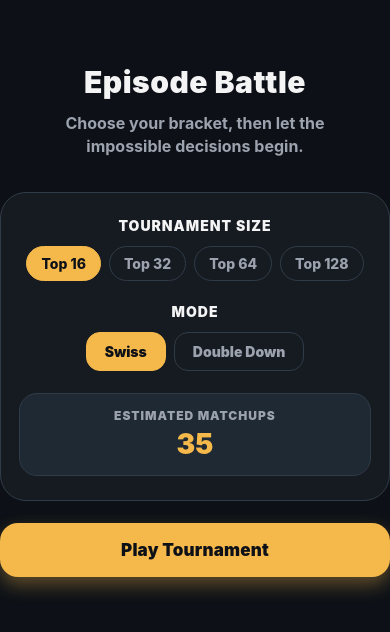
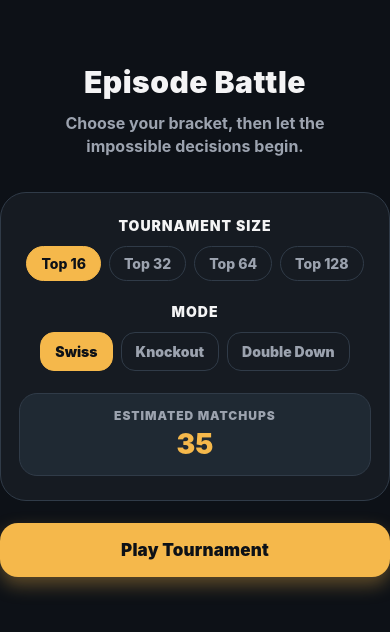
Before and after one commit to EbubekirErden/EpisodeBattle, a React Native app: screen / in a window 390 px wide. Shown: the top 632 px of the page. Built offline with nearby package versions, Linux system fonts and the light colour scheme.

Commit message:
feat: add knockout mode

```diff
--- a/src/components/ModeSelector.tsx
+++ b/src/components/ModeSelector.tsx
@@ -34,6 +34,23 @@ export function ModeSelector({
       <TouchableOpacity
         style={[
           styles.modeButton,
+          selectedMode === "knockout" && styles.modeButtonActive,
+        ]}
+        onPress={() => onSelectMode("knockout")}
+      >
+        <Text
+          style={[
+            styles.modeButtonText,
+            selectedMode === "knockout" && styles.modeButtonTextActive,
+          ]}
+        >
+          Knockout
+        </Text>
+      </TouchableOpacity>
+
+      <TouchableOpacity
+        style={[
+          styles.modeButton,
           selectedMode === "doubleDown" && styles.modeButtonActive,
         ]}
         onPress={() => onSelectMode("doubleDown")}
--- a/src/screens/BattleScreen.tsx
+++ b/src/screens/BattleScreen.tsx
@@ -140,6 +140,10 @@ function getTournamentTitle(tournament: TournamentState): string {
     return `Double Down Round ${tournament.currentRound}`;
   }
 
+  if (tournament.phase === "knockout") {
+    return `Knockout Round ${tournament.currentRound}`;
+  }
+
   if (tournament.phase === "final" && tournament.finalStage === "semifinals") {
     return "Final 4 - Semifinals";
   }
@@ -155,7 +159,7 @@ function getProgressText(tournament: TournamentState): string {
   const matchNumber = tournament.currentMatchIndex + 1;
   const totalMatches = tournament.currentMatches.length;
 
-  if (tournament.phase === "doubleDown") {
+  if (tournament.phase === "doubleDown" || tournament.phase === "knockout") {
     const activeCount = getActiveCount(tournament);
 
     return `Match ${matchNumber}/${totalMatches} • ${activeCount} alive`;
--- a/src/screens/StartScreen.tsx
+++ b/src/screens/StartScreen.tsx
@@ -72,6 +72,10 @@ function getMatchupEstimate(
     return `${matchups}`;
   }
 
+  if (mode === "knockout") {
+    return `${poolSize - 1}`;
+  }
+
   const doubleDownEstimates: Record<number, string> = {
     16: "31",
     32: "63",
--- a/src/styles/appStyles.ts
+++ b/src/styles/appStyles.ts
@@ -360,6 +360,7 @@ export const styles = StyleSheet.create({
 
   modeSelector: {
     flexDirection: "row",
+    flexWrap: "wrap",
     gap: 8,
     justifyContent: "center",
     marginBottom: 0,
@@ -370,7 +371,7 @@ export const styles = StyleSheet.create({
     borderColor: colors.border,
     borderRadius: 14,
     paddingVertical: 10,
-    paddingHorizontal: 18,
+    paddingHorizontal: 14,
     backgroundColor: colors.surface,
   },
 
--- a/src/tournament/engine.ts
+++ b/src/tournament/engine.ts
@@ -7,6 +7,7 @@ import {
 } from "@/tournament/types";
 
 const DOUBLE_DOWN_LOSSES = 2;
+const KNOCKOUT_LOSSES = 1;
 
 function getMaxSwissRounds(poolSize: number): number {
   if (poolSize <= 16) return 4;
@@ -50,7 +51,7 @@ export function createTournament(
     maxSwissRounds: getMaxSwissRounds(actualPoolSize),
     currentRound: 1,
 
-    eliminationLosses: DOUBLE_DOWN_LOSSES,
+    eliminationLosses: getEliminationLosses(mode),
 
     episodeIds,
     standings,
@@ -69,7 +70,7 @@ export function createTournament(
     currentMatches:
       mode === "swiss"
         ? generateSwissMatches(initialState)
-        : generateDoubleDownMatches(initialState),
+        : generateEliminationMatches(initialState),
   };
 }
 
@@ -77,6 +78,7 @@ export function getCurrentMatch(state: TournamentState): Match | null {
   if (
     state.phase !== "swiss" &&
     state.phase !== "doubleDown" &&
+    state.phase !== "knockout" &&
     state.phase !== "final"
   ) {
     return null;
@@ -101,8 +103,8 @@ export function voteForWinner(
     return handleSwissVote(state, winnerId, loserId);
   }
 
-  if (state.phase === "doubleDown") {
-    return handleDoubleDownVote(state, winnerId, loserId);
+  if (state.phase === "doubleDown" || state.phase === "knockout") {
+    return handleEliminationVote(state, winnerId, loserId);
   }
 
   return handleFinalVote(state, winnerId);
@@ -145,7 +147,7 @@ function handleSwissVote(
   };
 }
 
-function handleDoubleDownVote(
+function handleEliminationVote(
   state: TournamentState,
   winnerId: string,
   loserId: string
@@ -178,7 +180,7 @@ function handleDoubleDownVote(
     currentMatchIndex: 0,
   };
 
-  const nextMatches = generateDoubleDownMatches(nextRoundState);
+  const nextMatches = generateEliminationMatches(nextRoundState);
 
   if (nextMatches.length === 0) {
     return startFinals(nextRoundState);
@@ -294,7 +296,7 @@ export function rankEpisodes(state: TournamentState): string[] {
     const aActive = isActiveEpisode(state, aId);
     const bActive = isActiveEpisode(state, bId);
 
-    if (state.mode === "doubleDown" && aActive !== bActive) {
+    if (isEliminationMode(state.mode) && aActive !== bActive) {
       return aActive ? -1 : 1;
     }
 
@@ -318,7 +320,7 @@ function generateSwissMatches(state: TournamentState): Match[] {
   return pairEpisodeIds(sortedIds, state);
 }
 
-function generateDoubleDownMatches(state: TournamentState): Match[] {
+function generateEliminationMatches(state: TournamentState): Match[] {
   const activeIds = getActiveEpisodeIds(state);
 
   const sortedActiveIds = activeIds.sort((aId, bId) => {
@@ -441,7 +443,7 @@ function getActiveEpisodeIds(state: TournamentState): string[] {
 }
 
 function isActiveEpisode(state: TournamentState, episodeId: string): boolean {
-  if (state.mode !== "doubleDown") return true;
+  if (!isEliminationMode(state.mode)) return true;
 
   return state.standings[episodeId].losses < state.eliminationLosses;
 }
@@ -475,6 +477,16 @@ function isPlayableEpisode(episode: Episode): boolean {
   return Boolean(episode.image);
 }
 
+function getEliminationLosses(mode: TournamentMode): number {
+  if (mode === "knockout") return KNOCKOUT_LOSSES;
+
+  return DOUBLE_DOWN_LOSSES;
+}
+
+function isEliminationMode(mode: TournamentMode): boolean {
+  return mode === "doubleDown" || mode === "knockout";
+}
+
 function shuffleEpisodes(episodes: Episode[]): Episode[] {
   const shuffled = [...episodes];
 
```
Also changed, not shown: src/tournament/types.ts (+7 -2 lines).
